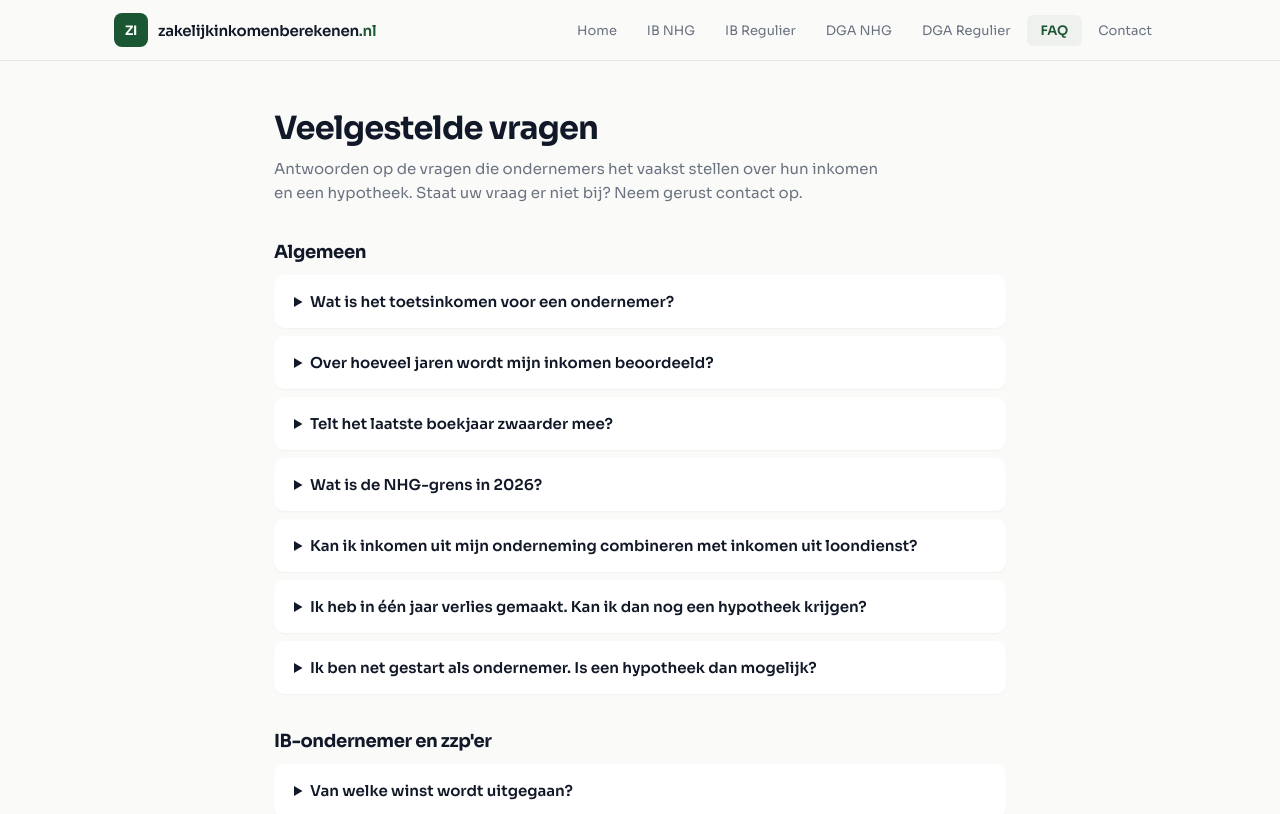
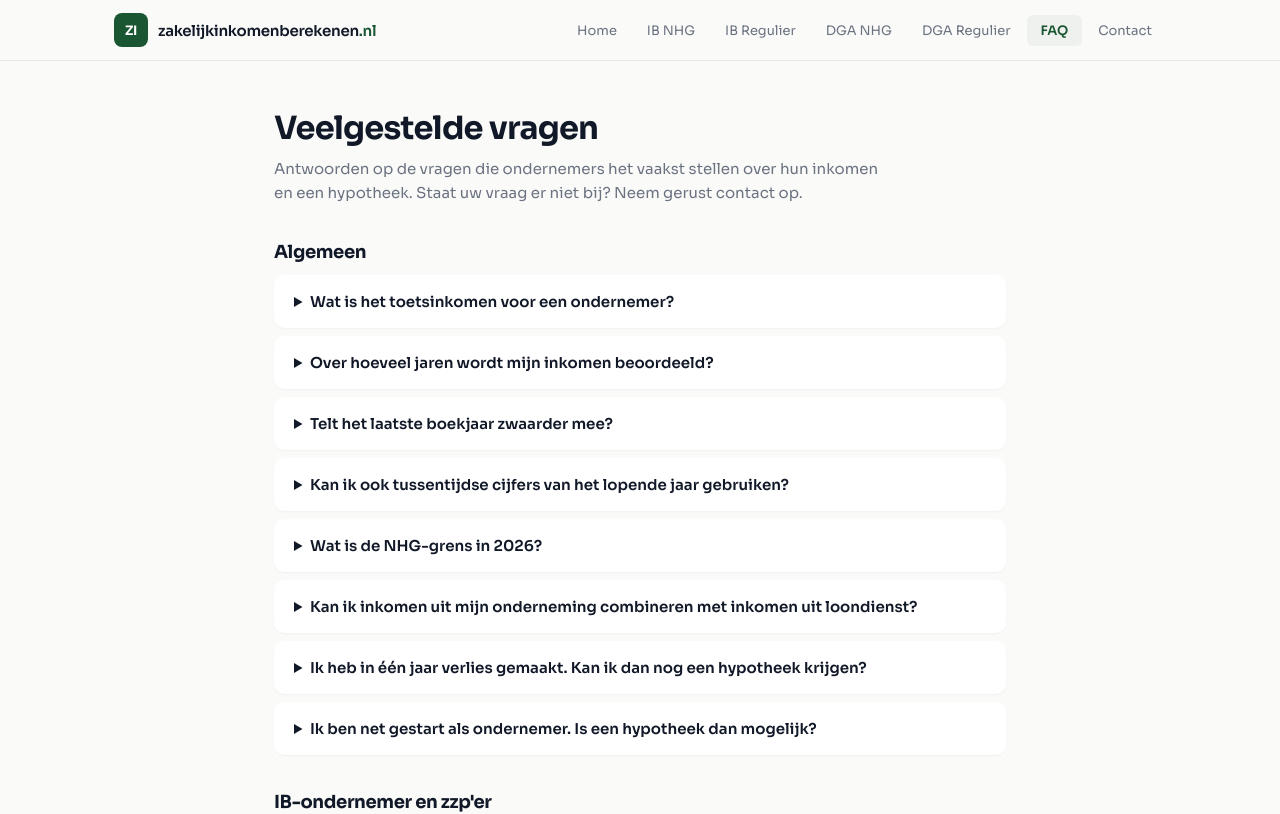
Before and after one commit to Michellin69/zakelijkinkomenberekenen.nl, a Next.js app: page /veelgestelde-vragen in a window 1280 px wide. Shown: the top 814 px of the page. Built offline with nearby package versions, Linux system fonts and the light colour scheme.

Commit message:
Add FAQ about interim financial figures for mortgages

```diff
--- a/app/veelgestelde-vragen/page.js
+++ b/app/veelgestelde-vragen/page.js
@@ -18,6 +18,7 @@ const GROEPEN = [
       { q: "Wat is het toetsinkomen voor een ondernemer?", a: "Het toetsinkomen is het inkomen waarmee een geldverstrekker berekent hoeveel hypotheek u maximaal kunt krijgen. Voor een ondernemer is dat geen vast salaris, maar een berekening op basis van de resultaten van uw onderneming over meerdere jaren. Daarbij wordt ook gekeken of uw onderneming financieel gezond genoeg is om dat inkomen te blijven betalen." },
       { q: "Over hoeveel jaren wordt mijn inkomen beoordeeld?", a: "Meestal wordt gekeken naar de cijfers van de laatste drie volledige boekjaren. Bent u korter ondernemer, dan is een hypotheek vaak nog steeds mogelijk, maar gelden er per geldverstrekker andere voorwaarden." },
       { q: "Telt het laatste boekjaar zwaarder mee?", a: "Ja, in de praktijk wel. Vaak wordt het gemiddelde van de afgelopen jaren genomen, maar is het laatste jaar lager dan dat gemiddelde, dan geldt meestal het laatste jaar als maximum. Een dalende lijn in uw resultaten weegt dus direct door in uw toetsinkomen. Sommige geldverstrekkers werken met een gewogen gemiddelde: de winst van het laatste jaar telt drie keer mee, die van het jaar daarvoor twee keer en die van het jaar daarvoor één keer. Voor groeiende ondernemers levert dat vaak een hoger toetsinkomen op, en daarmee meer mogelijkheden voor een hypotheek." },
+      { q: "Kan ik ook tussentijdse cijfers van het lopende jaar gebruiken?", a: "Soms wel. Tussentijdse cijfers over het lopende boekjaar kunnen in bepaalde gevallen worden meegenomen om uw inkomen te verhogen. Bij een hypotheek met NHG kunnen de gerealiseerde cijfers tot heden de winst van drie jaar terug vervangen, als die lager was. Sommige geldverstrekkers rekenen ook met een prognose voor het lopende jaar, als er minimaal zes maanden aan cijfers beschikbaar zijn." },
       { q: "Wat is de NHG-grens in 2026?", a: "In 2026 is een hypotheek met NHG mogelijk bij een maximaal aankoopbedrag van € 470.000. Met NHG profiteert u vaak van een lagere rente, en bij gedwongen verkoop met verlies kan NHG onder voorwaarden de restschuld kwijtschelden. De NHG-grens wordt elk jaar opnieuw vastgesteld." },
       { q: "Kan ik inkomen uit mijn onderneming combineren met inkomen uit loondienst?", a: "Ja. Bij een hypotheek met NHG kunnen het inkomen uit onderneming en het inkomen uit loondienst over de afgelopen drie jaar bij elkaar worden opgeteld. Zonder NHG kunnen de rekenregels per geldverstrekker verschillen." },
       { q: "Ik heb in één jaar verlies gemaakt. Kan ik dan nog een hypotheek krijgen?", a: "Dat hangt af van welk jaar het betreft en wat de oorzaak was. Een verlies in een eerder jaar drukt het gemiddelde, maar kan met een goede toelichting en sterkere recente cijfers vaak nog worden opgevangen. Een verlies in het laatste boekjaar maakt een aanvraag lastiger en vraagt om een zorgvuldige onderbouwing." },
```
